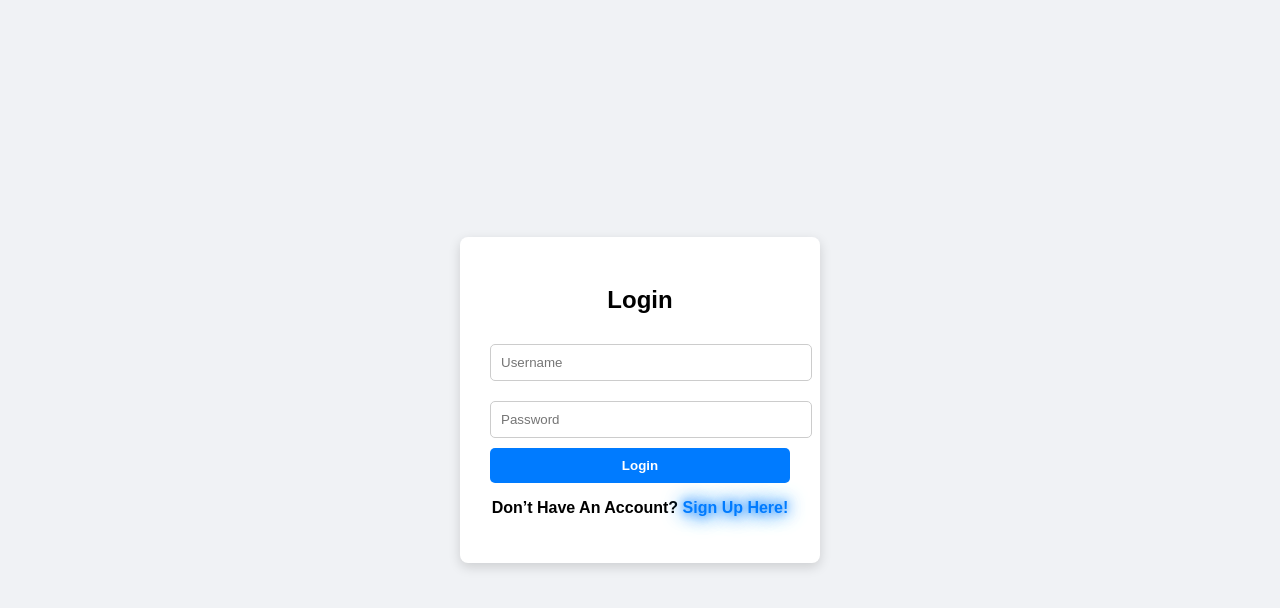
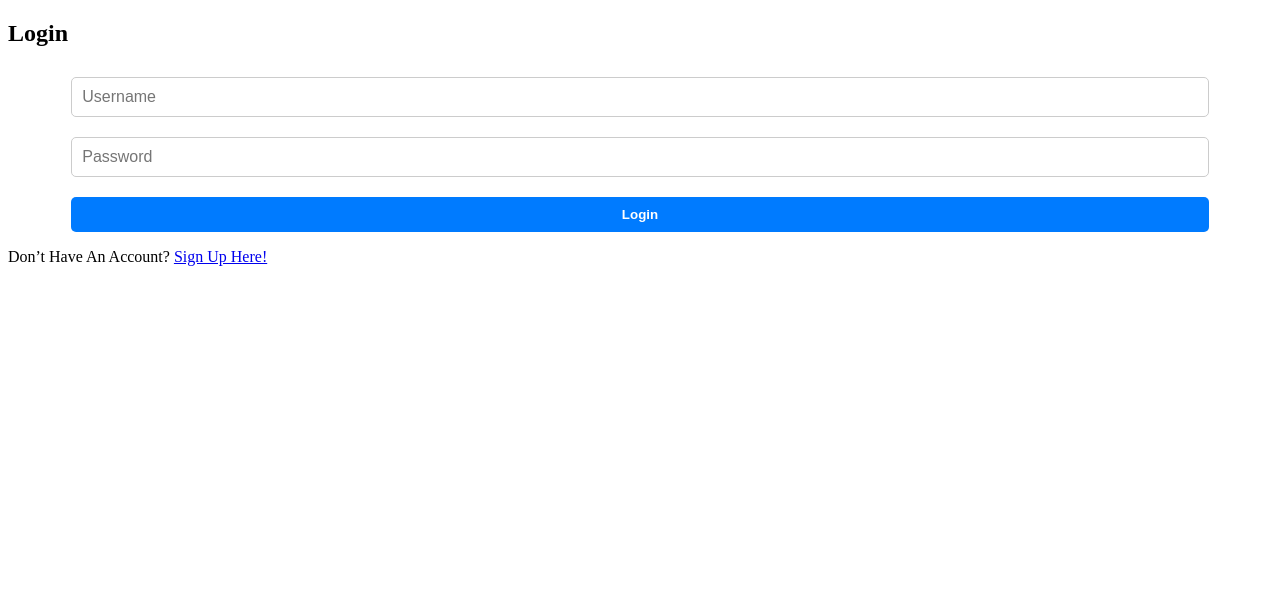
Before and after one commit to Xentacz/Testing-Login, a plain HTML site: page index.html in a window 1280 px wide. Drawn offline with Linux system fonts and the light colour scheme.

Commit message:
Update style.css

```diff
--- a/style.css
+++ b/style.css
@@ -1,36 +1,22 @@
-body {
-  font-family: Arial, sans-serif;
-  background-color: #f0f2f5;
+/* Make sure forms and inputs have consistent width and spacing */
+form {
   display: flex;
-  justify-content: center;
+  flex-direction: column;
   align-items: center;
-  height: 100vh;
-  margin: 0;
 }
 
-.login-container {
-  background-color: #ffffff;
-  padding: 30px;
-  border-radius: 8px;
-  box-shadow: 0 4px 12px rgba(0, 0, 0, 0.15);
-  width: 300px;
-  text-align: center;
-}
-
-.login-container h2 {
-  margin-bottom: 20px;
-}
-
-.login-container input {
-  width: 100%;
+form input {
+  width: 90%;
   padding: 10px;
   margin: 10px 0;
   border: 1px solid #ccc;
   border-radius: 5px;
+  box-sizing: border-box; /* important for padding + width */
+  font-size: 1rem;
 }
 
-.login-container button {
-  width: 100%;
+form button {
+  width: 90%;
   padding: 10px;
   background-color: #007bff;
   border: none;
@@ -38,36 +24,9 @@ body {
   border-radius: 5px;
   cursor: pointer;
   font-weight: bold;
+  margin-top: 10px;
 }
 
-.login-container button:hover {
+form button:hover {
   background-color: #0056b3;
 }
-
-#message, #signupMessage {
-  margin-top: 15px;
-  font-weight: bold;
-}
-
-.signup-link {
-  margin-top: 15px;
-  font-weight: bold;
-  font-family: Arial, sans-serif;
-  text-align: center;
-}
-
-.signup-link a {
-  color: #007bff;
-  text-decoration: none;
-  cursor: pointer;
-  animation: glow 1.5s ease-in-out infinite alternate;
-}
-
-@keyframes glow {
-  from {
-    text-shadow: 0 0 5px #007bff, 0 0 10px #007bff, 0 0 15px #007bff;
-  }
-  to {
-    text-shadow: 0 0 10px #3399ff, 0 0 20px #3399ff, 0 0 25px #3399ff;
-  }
-}
```
